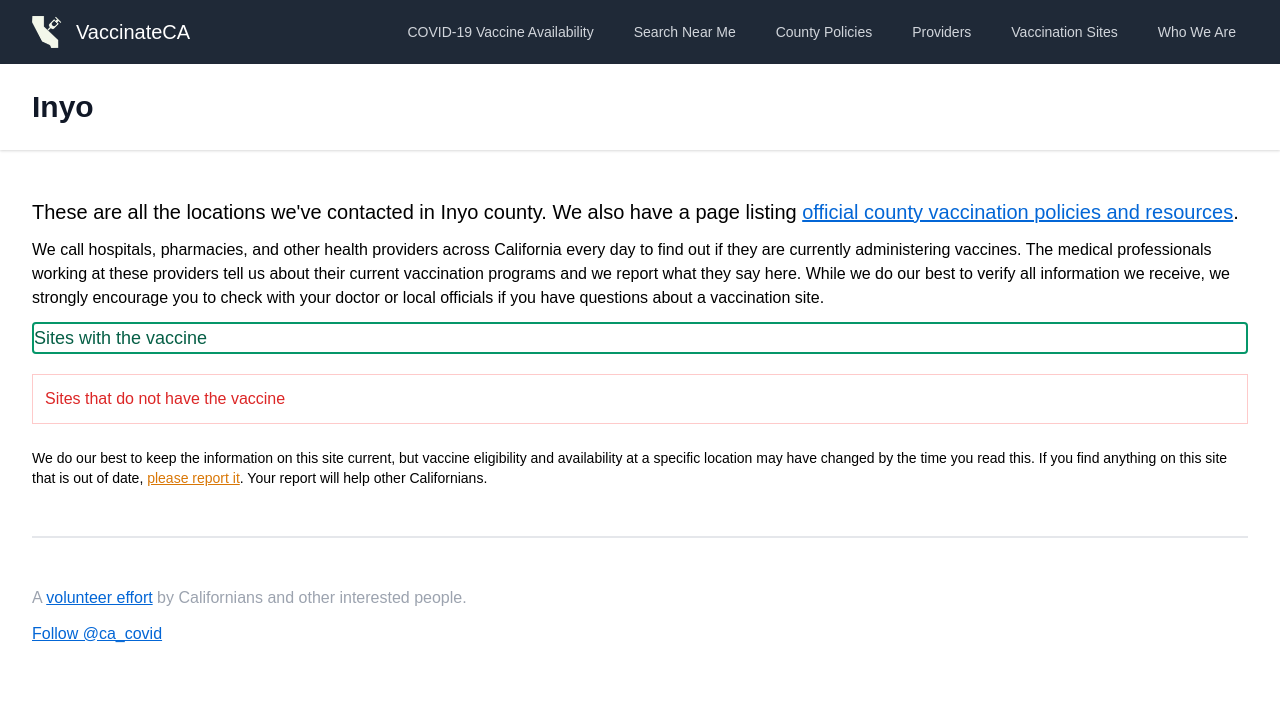
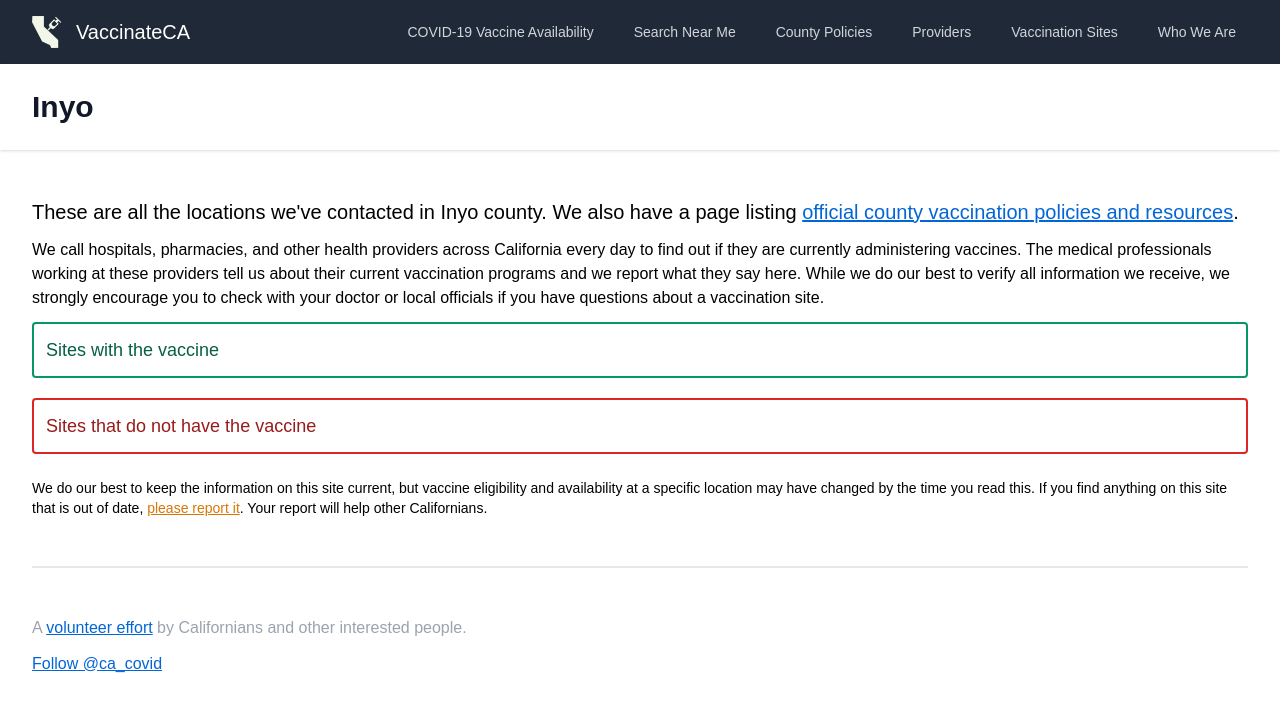
Before and after one commit to CAVaccineInventory/site, a Jekyll site: the page built from _counties/inyo.md, in a window 1280 px wide. Shown: the top 712 px of the page. Built offline with Jekyll 4.4.1, drawn with Linux system fonts in a browser that asks for light colours; some web fonts are replaced; comment, search, counter and statistics services are not loaded.

Commit message:
Small county page clean up (#150)
* Small tag fix up & unused removal 💞

* Unify styling of boxes/titles 🍱

Co-authored-by: Shajith Chacko <shajith@zendesk.com>

```diff
--- a/_layouts/county.html
+++ b/_layouts/county.html
@@ -6,13 +6,12 @@
 <body>
 
   <script type="module" src="/assets/js/county-page.js"></script>
-  <p id="county_name" class="hidden">{{ page.title }}</a>
+  <p id="county_name" class="hidden">{{ page.title }}</p>
 
   {% include site_template.html %}
 
   <div>
     {% include header.html %}
-
     <main class="mx-auto">
       <div class="md:pb-6">
         <div class="main-content px-4 md:px-8">
@@ -23,18 +22,16 @@
 
             {% include pre_list_disclaimer.html %}
 
-            <div class="border-2 border-green-600 rounded mb-5">
+            <div class="border-2 border-green-600 rounded p-3 mb-5">
               <h3 class="text-lg font-medium text-green-800">Sites with the vaccine</h3>
 
               <ol id="sitesWithVaccine"></ol>
-              <div id="loading" class="mt-4 hidden">Loading...</div>
             </div>
 
-            <div class="border border-red-200 p-3">
-              <h3 class="text-red-600">Sites that do not have the vaccine</h3>
+            <div class="border-2 border-red-600 rounded p-3">
+              <h3 class="text-lg font-medium text-red-800">Sites that do not have the vaccine</h3>
 
               <ol id="sitesWithoutVaccine"></ol>
-              <div id="loading" class="mt-4 hidden">Loading...</div>
             </div>
 
             {% include post_list_disclaimer.html %}
@@ -45,7 +42,6 @@
       </div>
     </main>
   </div>
-
 </body>
 
 </html>
```
